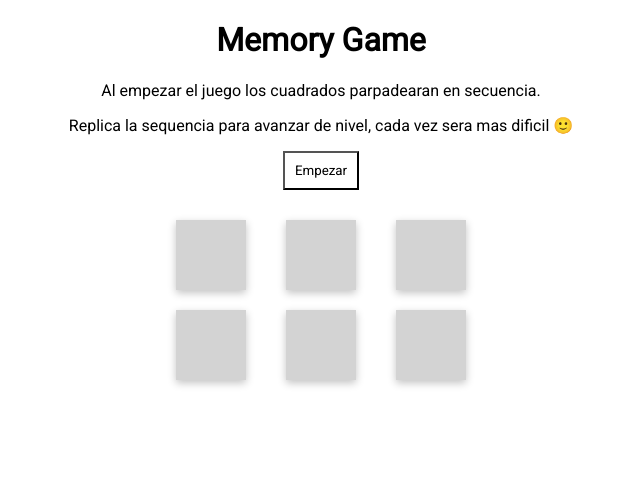
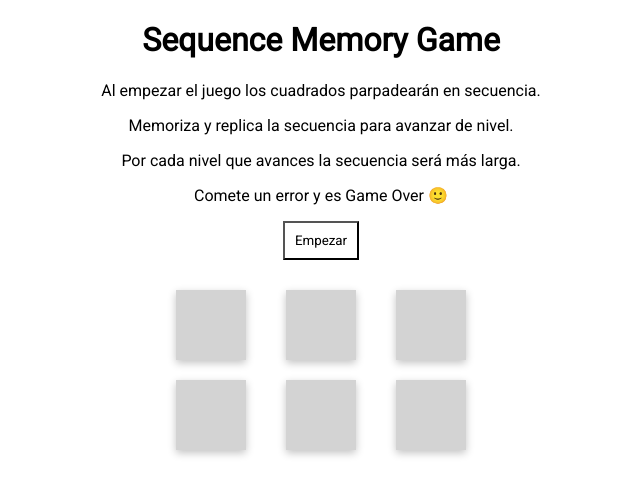
Before and after one commit to jmerinodev/Memory-Game, a plain HTML site: page index.html in a window 1280 px wide. Shown: the whole page, without its empty margins (319-959 px from the left). Drawn offline with Linux system fonts and the light colour scheme.

Commit message:
update instructions

```diff
--- a/index.html
+++ b/index.html
@@ -10,9 +10,11 @@
     </head>
     <body>
         <div class="instructions">
-            <h1>Memory Game</h1>
-            <p>Al empezar el juego los cuadrados parpadearan en secuencia.</p>
-            <p>Replica la sequencia para avanzar de nivel, cada vez sera mas dificil 🙂</p>
+            <h1>Sequence Memory Game</h1>
+            <p>Al empezar el juego los cuadrados parpadearán en secuencia.</p>
+            <p>Memoriza y replica la secuencia para avanzar de nivel.</p>
+            <p>Por cada nivel que avances la secuencia será más larga.</p>
+            <p>Comete un error y es Game Over 🙂</p>
             <button id="start">Empezar</button>
         </div>
         <div class="current-level">
```
